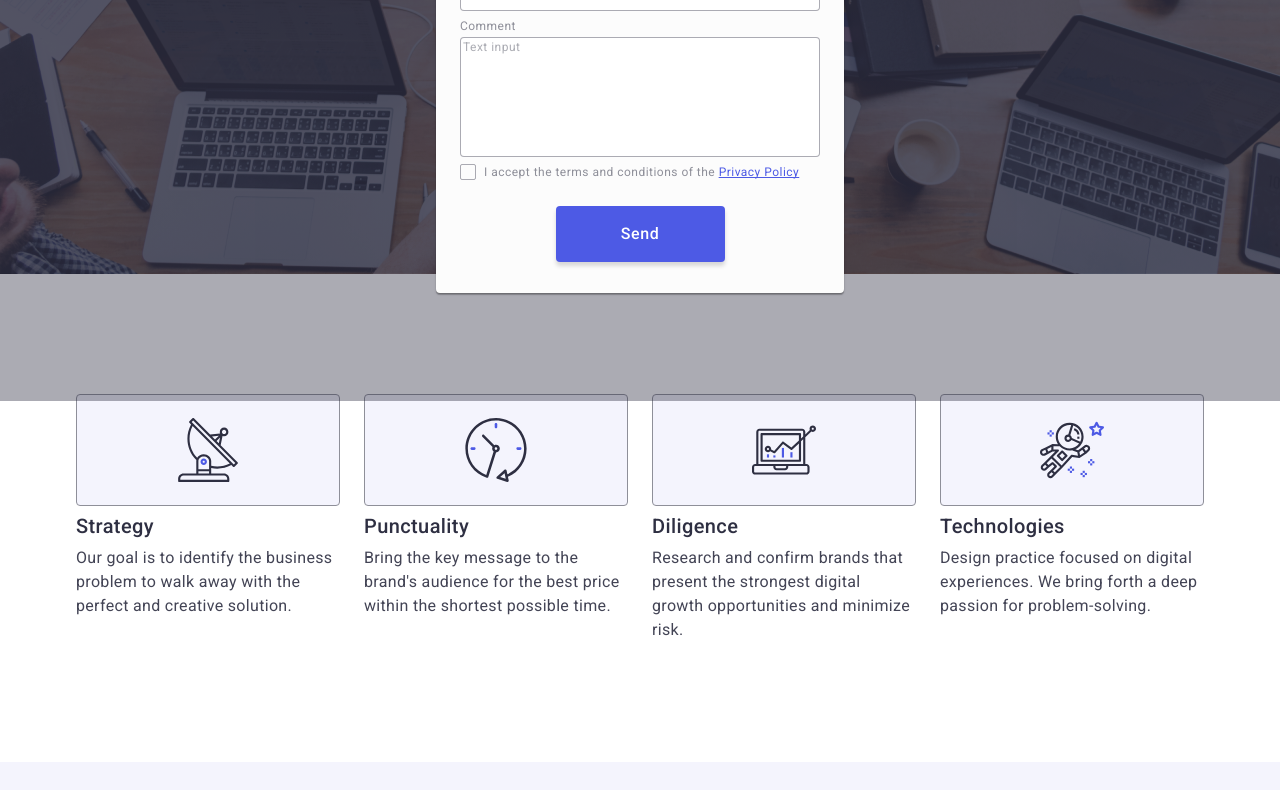
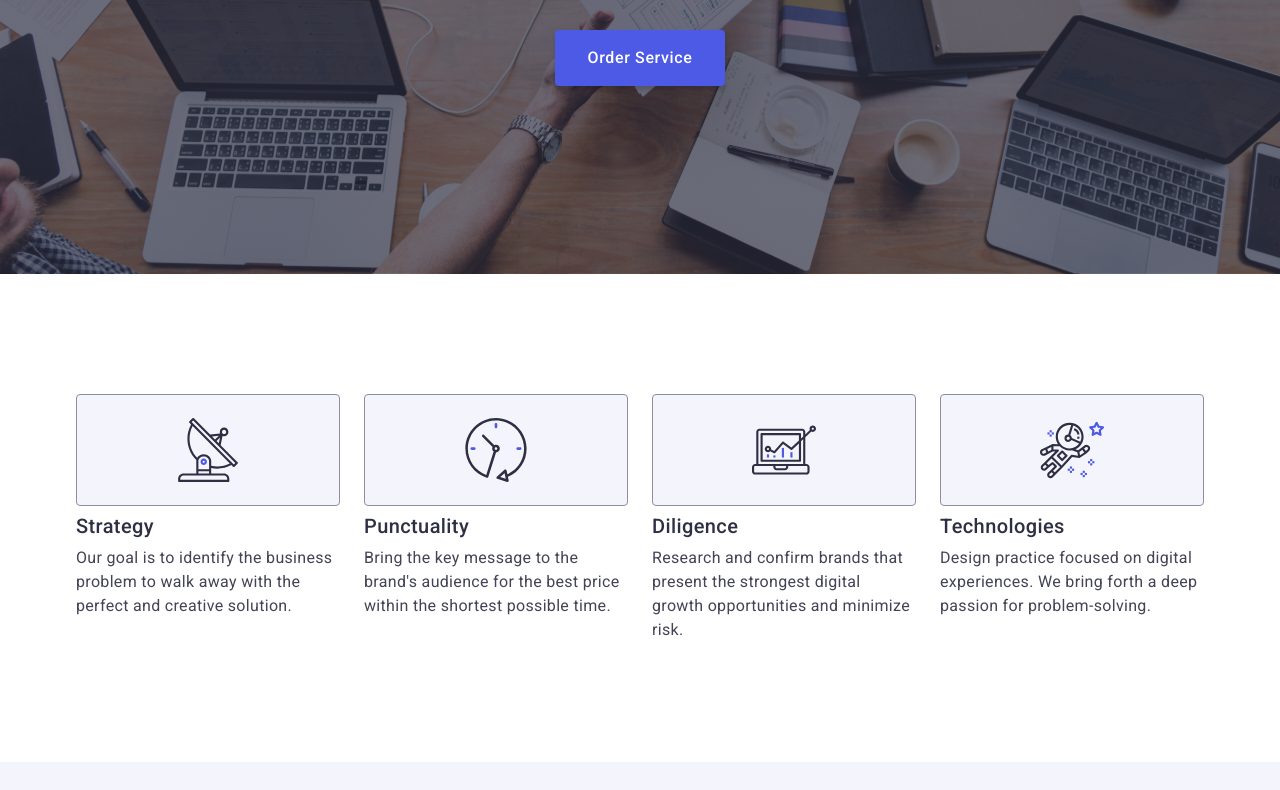
Before and after one commit to l-d0M-l/goit-markup-hw-06, a plain HTML site: page index.html in a window 1280 px wide. Shown: the part 399-1189 px from the top of the page. Drawn offline with nearby package versions, Linux system fonts and the light colour scheme.

Commit message:
opacity fixed

```diff
--- a/css/styles.css
+++ b/css/styles.css
@@ -557,7 +557,7 @@ p {
   justify-content: center;
   align-items: center;
 
-  opacity: gi0;
+  opacity: 0;
   pointer-events: none;
   transition: opacity 250ms cubic-bezier(0.4, 0, 0.2, 1);
 }
```
